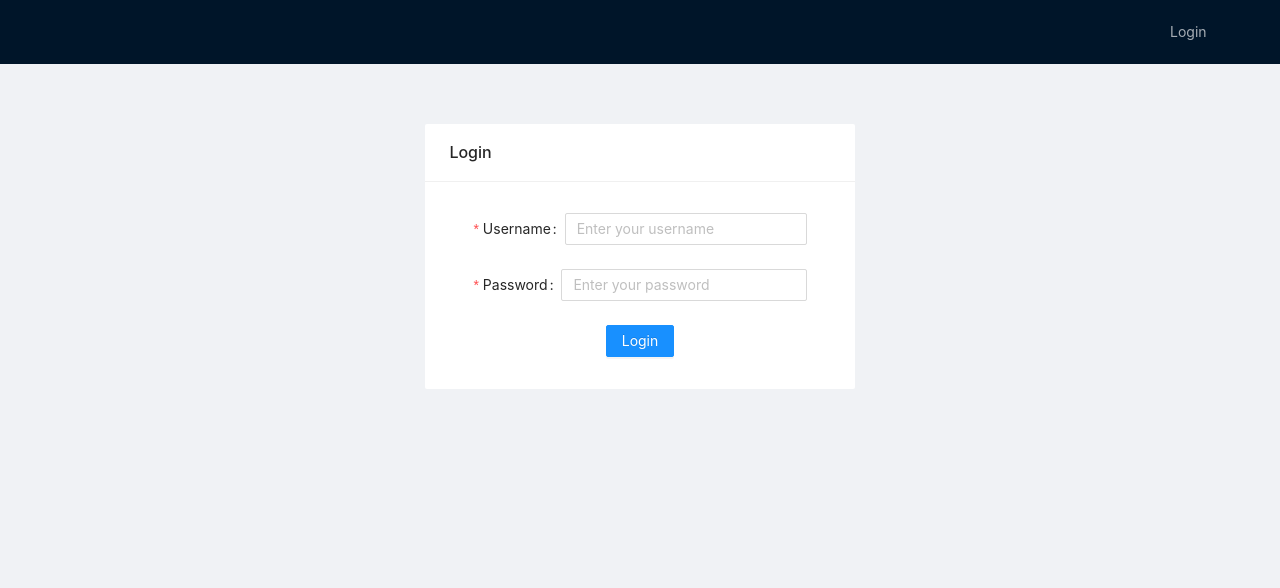
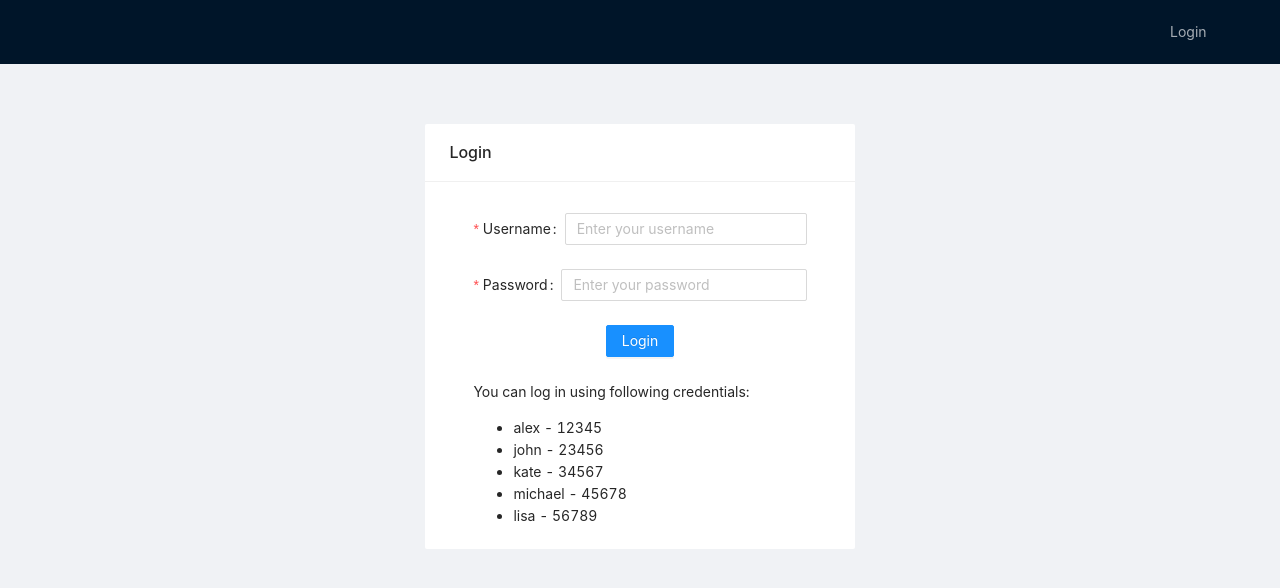
Before and after one commit to aliaks10/calendar, a React (Create React App) app: page /login in a window 1280 px wide. Shown: the top 588 px of the page. Built offline with nearby package versions, Linux system fonts and the light colour scheme.

Commit message:
added credentials to login page

```diff
--- a/src/components/pages/LoginPage.tsx
+++ b/src/components/pages/LoginPage.tsx
@@ -16,6 +16,14 @@ const LoginPage: FC = () => {
         <Row justify="center" align="middle">
             <Card className="card" title="Login" bordered={false}>
                 <LoginForm />
+                <p>You can log in using following credentials:</p>
+                <ul>
+                    <li>alex - 12345</li>
+                    <li>john - 23456</li>
+                    <li>kate - 34567</li>
+                    <li>michael - 45678</li>
+                    <li>lisa - 56789</li>
+                </ul>
             </Card>
         </Row>
     );
```
